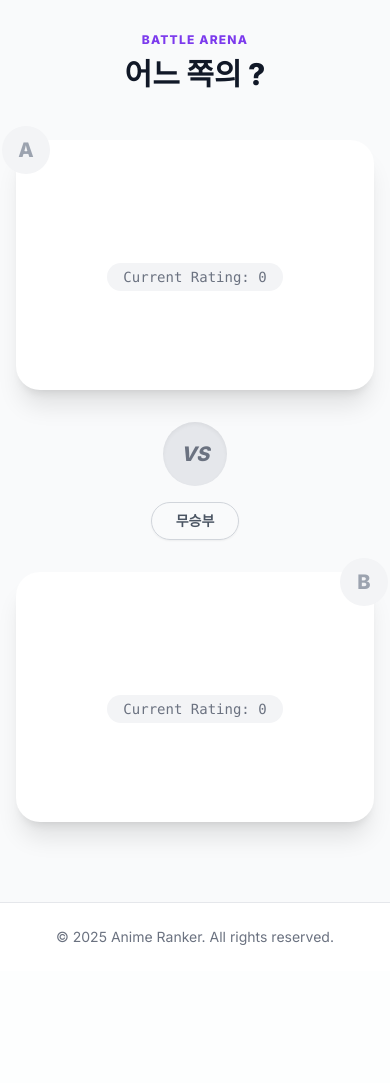
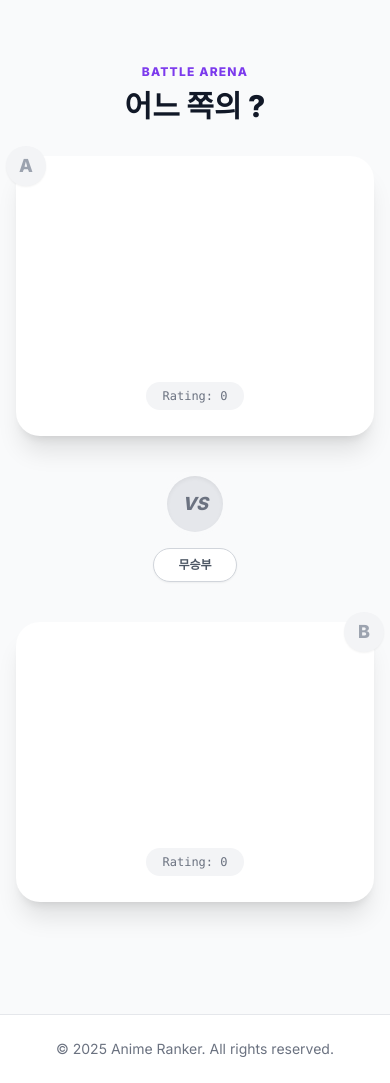
Before and after one commit to RememberIOm/Anime_Ranker, a FastAPI app: template templates/battle.html in a window 390 px wide. Shown: the part 98-1181 px from the top of the page. Before the commit the page ends 1043 px from the top, so only its background shows below. Run offline with FastAPI, Linux system fonts and the light colour scheme; the template is opened without the code that fills it, so the values that code supplies are empty; some libraries are stand-ins or nearby versions.

Commit message:
Fix(template): 배틀 화면 긴 제목 레이아웃 깨짐 현상 수정
- 공백이 없는 긴 제목(라이트 노벨 류)이 카드 영역을 벗어나는 문제를 해결하기 위해 CSS 속성을 `break-keep`에서 `break-words`로 변경
- 화면 크기에 따라 폰트 크기가 유동적으로 조절되도록 반응형 타이포그래피 적용 (text-xl ~ text-4xl)
- 텍스트 가독성 확보를 위한 카드 내부 패딩 추가 및 Flexbox 레이아웃 구조 개선

```diff
--- a/templates/battle.html
+++ b/templates/battle.html
@@ -1,7 +1,7 @@
 {% extends "base.html" %}
 
 {% block content %}
-<div class="relative flex flex-col items-center justify-center min-h-[80vh]">
+<div class="relative flex flex-col items-center justify-center min-h-[80vh] py-8">
 
     <!-- 집중 모드 알림 -->
     {% if focus_mode %}
@@ -16,77 +16,98 @@
     {% endif %}
 
     <!-- 헤더 섹션 -->
-    <div class="text-center mb-12 z-10">
+    <div class="text-center mb-8 md:mb-12 z-10 px-4">
         <p class="text-brand-600 dark:text-brand-400 font-bold uppercase tracking-widest text-xs mb-2">Battle Arena</p>
-        <h2 class="text-3xl md:text-5xl font-black text-gray-900 dark:text-white">
-            어느 쪽의 <span class="text-transparent bg-clip-text bg-gradient-to-r from-brand-600 to-pink-500">{{
+        <h2 class="text-3xl md:text-5xl font-black text-gray-900 dark:text-white break-words">
+            어느 쪽의 <span
+                class="text-transparent bg-clip-text bg-gradient-to-r from-brand-600 to-pink-500 whitespace-nowrap">{{
                 category_name }}</span>?
         </h2>
     </div>
 
     <!-- 대결 카드 영역 -->
-    <div class="w-full max-w-6xl grid grid-cols-1 md:grid-cols-[1fr_auto_1fr] gap-8 items-center">
+    <div class="w-full max-w-7xl grid grid-cols-1 md:grid-cols-[1fr_auto_1fr] gap-6 md:gap-8 items-stretch">
 
         <!-- Anime 1 -->
         <div id="card-1" onclick="submitVote('1')"
-            class="group relative bg-white dark:bg-gray-800 rounded-3xl p-8 shadow-xl hover:shadow-2xl hover:shadow-brand-500/20 border-2 border-transparent hover:border-brand-500 cursor-pointer transition-all duration-300 transform hover:-translate-y-2 h-full flex flex-col justify-center min-h-[250px] md:min-h-[400px]">
+            class="group relative bg-white dark:bg-gray-800 rounded-3xl p-6 md:p-8 shadow-xl hover:shadow-2xl hover:shadow-brand-500/20 border-2 border-transparent hover:border-brand-500 cursor-pointer transition-all duration-300 transform hover:-translate-y-2 flex flex-col justify-center items-center min-h-[280px] md:min-h-[450px]">
+
+            <!-- Badge -->
             <div
-                class="absolute -top-4 -left-4 w-12 h-12 bg-gray-100 dark:bg-gray-700 rounded-full flex items-center justify-center font-black text-xl text-gray-400 group-hover:bg-brand-500 group-hover:text-white transition-colors">
-                A</div>
+                class="absolute -top-3 -left-3 md:-top-4 md:-left-4 w-10 h-10 md:w-12 md:h-12 bg-gray-100 dark:bg-gray-700 rounded-full flex items-center justify-center font-black text-lg md:text-xl text-gray-400 group-hover:bg-brand-500 group-hover:text-white transition-colors z-10 shadow-sm">
+                A
+            </div>
+
+            <!-- Title Area -->
+            <div class="flex-grow flex items-center justify-center w-full my-4">
                 <h3
-                class="text-3xl md:text-4xl font-black text-center text-gray-800 dark:text-gray-100 group-hover:text-brand-600 dark:group-hover:text-brand-400 break-keep leading-tight transition-colors">
+                    class="text-xl sm:text-2xl md:text-3xl lg:text-4xl font-black text-center text-gray-800 dark:text-gray-100 group-hover:text-brand-600 dark:group-hover:text-brand-400 break-words leading-tight transition-colors w-full px-2">
                     {{ anime1.name }}
                 </h3>
-            <div class="mt-6 flex justify-center">
+            </div>
+
+            <!-- Rating Info -->
+            <div class="mt-4 flex justify-center">
                 <span
-                    class="bg-gray-100 dark:bg-gray-700 px-4 py-1 rounded-full text-sm font-mono text-gray-500 dark:text-gray-400 group-hover:text-brand-600 dark:group-hover:text-brand-300 transition-colors">
-                    Current Rating: {{ anime1['rating_' + category_key]|round|int }}
+                    class="bg-gray-100 dark:bg-gray-700 px-4 py-1.5 rounded-full text-xs md:text-sm font-mono text-gray-500 dark:text-gray-400 group-hover:text-brand-600 dark:group-hover:text-brand-300 transition-colors">
+                    Rating: {{ anime1['rating_' + category_key]|round|int }}
                 </span>
             </div>
+
             <!-- 선택 오버레이 -->
             <div id="result-overlay-1"
-                class="absolute inset-0 bg-brand-600/10 dark:bg-brand-400/10 rounded-3xl border-4 border-brand-500 hidden transition-all">
+                class="absolute inset-0 bg-brand-600/10 dark:bg-brand-400/10 rounded-3xl border-4 border-brand-500 hidden transition-all z-20">
                 <div class="absolute inset-0 flex items-center justify-center">
                     <span
-                        class="bg-brand-600 text-white text-2xl font-bold px-6 py-2 rounded-full shadow-lg transform -rotate-12">WINNER</span>
+                        class="bg-brand-600 text-white text-xl md:text-2xl font-bold px-6 py-2 rounded-full shadow-lg transform -rotate-12">WINNER</span>
                 </div>
             </div>
         </div>
 
-        <!-- VS Button -->
-        <div class="flex flex-col items-center gap-4 z-20">
+        <!-- VS Section (Center) -->
+        <div class="flex flex-col items-center justify-center gap-4 z-20 py-4 md:py-0">
             <div
-                class="w-16 h-16 rounded-full bg-gray-200 dark:bg-gray-700 flex items-center justify-center font-black text-xl italic text-gray-500 dark:text-gray-400 shadow-inner">
+                class="w-14 h-14 md:w-16 md:h-16 rounded-full bg-gray-200 dark:bg-gray-700 flex items-center justify-center font-black text-lg md:text-xl italic text-gray-500 dark:text-gray-400 shadow-inner ring-4 ring-gray-50 dark:ring-gray-900">
                 VS
             </div>
             <button onclick="submitVote('draw')"
-                class="px-6 py-2 rounded-full border border-gray-300 dark:border-gray-600 text-gray-600 dark:text-gray-400 hover:bg-gray-100 dark:hover:bg-gray-700 font-bold text-sm transition-colors whitespace-nowrap shadow-sm">
+                class="px-6 py-2 rounded-full border border-gray-300 dark:border-gray-600 text-gray-600 dark:text-gray-400 hover:bg-gray-100 dark:hover:bg-gray-700 font-bold text-xs md:text-sm transition-colors whitespace-nowrap shadow-sm bg-white dark:bg-gray-800">
                 무승부
             </button>
         </div>
 
         <!-- Anime 2 -->
         <div id="card-2" onclick="submitVote('2')"
-            class="group relative bg-white dark:bg-gray-800 rounded-3xl p-8 shadow-xl hover:shadow-2xl hover:shadow-pink-500/20 border-2 border-transparent hover:border-pink-500 cursor-pointer transition-all duration-300 transform hover:-translate-y-2 h-full flex flex-col justify-center min-h-[250px] md:min-h-[400px]">
+            class="group relative bg-white dark:bg-gray-800 rounded-3xl p-6 md:p-8 shadow-xl hover:shadow-2xl hover:shadow-pink-500/20 border-2 border-transparent hover:border-pink-500 cursor-pointer transition-all duration-300 transform hover:-translate-y-2 flex flex-col justify-center items-center min-h-[280px] md:min-h-[450px]">
+
+            <!-- Badge -->
             <div
-                class="absolute -top-4 -right-4 w-12 h-12 bg-gray-100 dark:bg-gray-700 rounded-full flex items-center justify-center font-black text-xl text-gray-400 group-hover:bg-pink-500 group-hover:text-white transition-colors">
-                B</div>
+                class="absolute -top-3 -right-3 md:-top-4 md:-right-4 w-10 h-10 md:w-12 md:h-12 bg-gray-100 dark:bg-gray-700 rounded-full flex items-center justify-center font-black text-lg md:text-xl text-gray-400 group-hover:bg-pink-500 group-hover:text-white transition-colors z-10 shadow-sm">
+                B
+            </div>
+
+            <!-- Title Area -->
+            <div class="flex-grow flex items-center justify-center w-full my-4">
                 <h3
-                class="text-3xl md:text-4xl font-black text-center text-gray-800 dark:text-gray-100 group-hover:text-pink-600 dark:group-hover:text-pink-400 break-keep leading-tight transition-colors">
+                    class="text-xl sm:text-2xl md:text-3xl lg:text-4xl font-black text-center text-gray-800 dark:text-gray-100 group-hover:text-pink-600 dark:group-hover:text-pink-400 break-words leading-tight transition-colors w-full px-2">
                     {{ anime2.name }}
                 </h3>
-            <div class="mt-6 flex justify-center">
+            </div>
+
+            <!-- Rating Info -->
+            <div class="mt-4 flex justify-center">
                 <span
-                    class="bg-gray-100 dark:bg-gray-700 px-4 py-1 rounded-full text-sm font-mono text-gray-500 dark:text-gray-400 group-hover:text-pink-600 dark:group-hover:text-pink-300 transition-colors">
-                    Current Rating: {{ anime2['rating_' + category_key]|round|int }}
+                    class="bg-gray-100 dark:bg-gray-700 px-4 py-1.5 rounded-full text-xs md:text-sm font-mono text-gray-500 dark:text-gray-400 group-hover:text-pink-600 dark:group-hover:text-pink-300 transition-colors">
+                    Rating: {{ anime2['rating_' + category_key]|round|int }}
                 </span>
             </div>
+
             <!-- 선택 오버레이 -->
             <div id="result-overlay-2"
-                class="absolute inset-0 bg-pink-600/10 dark:bg-pink-400/10 rounded-3xl border-4 border-pink-500 hidden transition-all">
+                class="absolute inset-0 bg-pink-600/10 dark:bg-pink-400/10 rounded-3xl border-4 border-pink-500 hidden transition-all z-20">
                 <div class="absolute inset-0 flex items-center justify-center">
                     <span
-                        class="bg-pink-600 text-white text-2xl font-bold px-6 py-2 rounded-full shadow-lg transform rotate-12">WINNER</span>
+                        class="bg-pink-600 text-white text-xl md:text-2xl font-bold px-6 py-2 rounded-full shadow-lg transform rotate-12">WINNER</span>
                 </div>
             </div>
         </div>
@@ -103,17 +124,17 @@
 
         <div class="flex justify-between items-center mb-8 px-2">
             <!-- P1 -->
-            <div class="text-center">
-                <div class="text-xs text-gray-500 mb-1 truncate w-24 mx-auto">{{ anime1.name }}</div>
+            <div class="text-center w-1/3">
+                <div class="text-xs text-gray-500 mb-2 truncate px-1">{{ anime1.name }}</div>
                 <div id="score-1" class="text-3xl font-mono font-bold text-gray-800 dark:text-gray-100">1200</div>
                 <div id="diff-1" class="text-sm font-bold mt-1 opacity-0 transform translate-y-2 transition-all"></div>
             </div>
 
-            <div class="text-gray-300 dark:text-gray-600">➜</div>
+            <div class="text-gray-300 dark:text-gray-600 text-xl">➜</div>
 
             <!-- P2 -->
-            <div class="text-center">
-                <div class="text-xs text-gray-500 mb-1 truncate w-24 mx-auto">{{ anime2.name }}</div>
+            <div class="text-center w-1/3">
+                <div class="text-xs text-gray-500 mb-2 truncate px-1">{{ anime2.name }}</div>
                 <div id="score-2" class="text-3xl font-mono font-bold text-gray-800 dark:text-gray-100">1200</div>
                 <div id="diff-2" class="text-sm font-bold mt-1 opacity-0 transform translate-y-2 transition-all"></div>
             </div>
@@ -136,6 +157,7 @@
     const redirectTo = "{% if focus_mode %}/battle/focus/{{ focus_id }}{% endif %}";
 
     async function submitVote(winner) {
+        // UI 즉시 반응
         if (winner === '1') document.getElementById('result-overlay-1').classList.remove('hidden');
         if (winner === '2') document.getElementById('result-overlay-2').classList.remove('hidden');
 
@@ -170,7 +192,7 @@
         const modalContent = modal.querySelector('div');
 
         modal.classList.remove('hidden');
-        // 강제 리플로우
+        // 강제 리플로우를 통한 애니메이션 트리거
         void modal.offsetWidth;
         modal.classList.remove('opacity-0');
         modalContent.classList.remove('scale-95');
@@ -182,6 +204,7 @@
         setDiffStyle(diff1El, data.diff_r1);
         setDiffStyle(diff2El, data.diff_r2);
 
+        // 숫자 카운팅 및 변화 표시
         setTimeout(() => {
             animateValue(score1El, data.old_r1, data.new_r1, 500);
             animateValue(score2El, data.old_r2, data.new_r2, 500);
@@ -200,13 +223,13 @@
     function setDiffStyle(element, diff) {
         if (diff > 0) {
             element.innerText = "+" + diff;
-            element.className = "text-sm font-bold mt-1 text-green-500 dark:text-green-400 transition-all duration-500";
+            element.className = "text-sm font-bold mt-1 text-green-500 dark:text-green-400 transition-all duration-500 transform";
         } else if (diff < 0) {
             element.innerText = diff;
-            element.className = "text-sm font-bold mt-1 text-red-500 dark:text-red-400 transition-all duration-500";
+            element.className = "text-sm font-bold mt-1 text-red-500 dark:text-red-400 transition-all duration-500 transform";
         } else {
             element.innerText = "-";
-            element.className = "text-sm font-bold mt-1 text-gray-400 transition-all duration-500";
+            element.className = "text-sm font-bold mt-1 text-gray-400 transition-all duration-500 transform";
         }
     }
 
```
Lines whose indentation alone changed are shown as unchanged.
